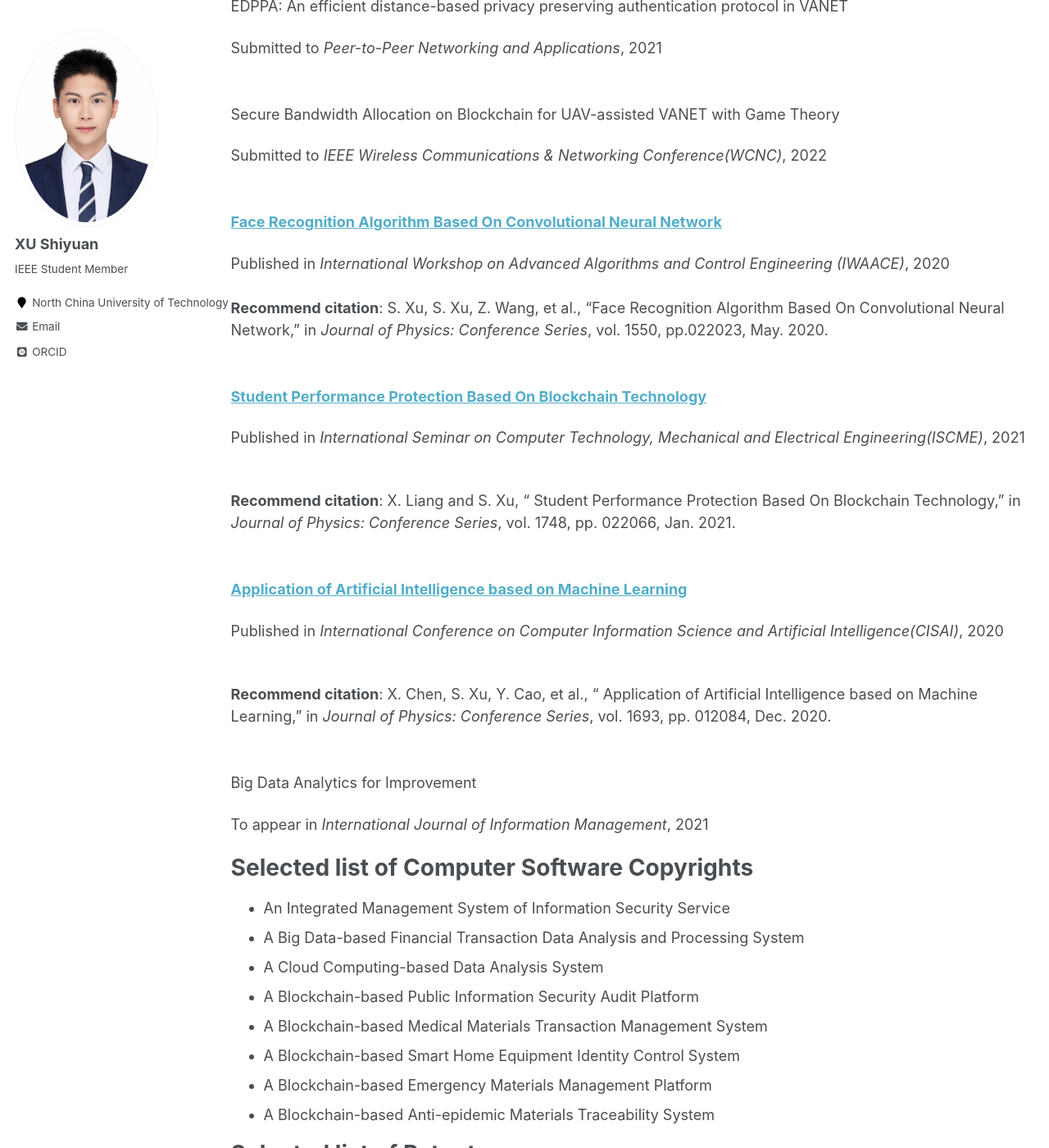
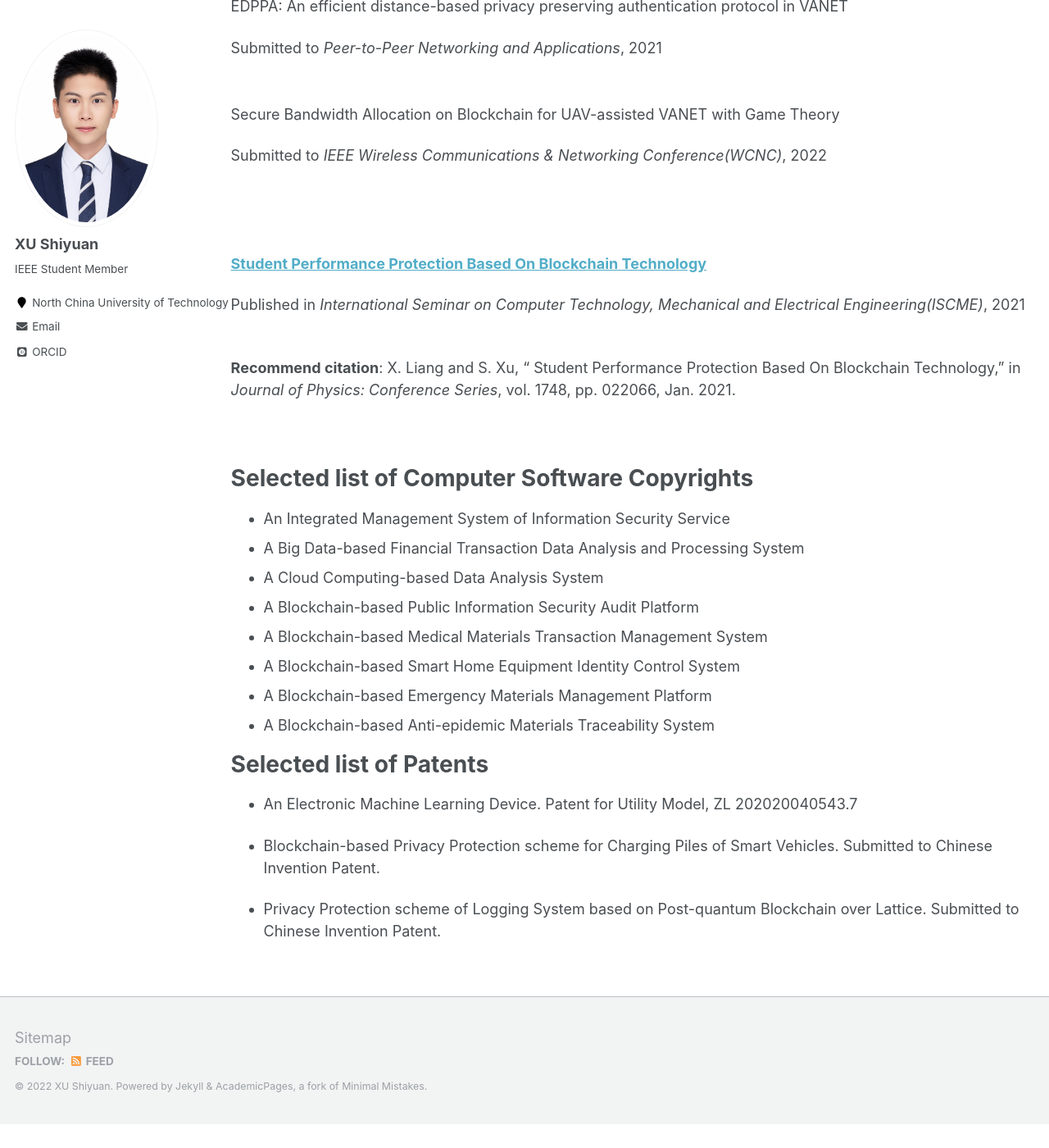
Before and after one commit to shiyuanjack/shiyuanjack.github.io, a Jekyll site: the page built from _pages/publications.md, in a window 1280 px wide and 1400 px high, scrolled down 1535 px. Shown: the whole window at 82% size. Built offline with Jekyll 4.4.1, drawn with Linux system fonts in a browser that asks for light colours; some web fonts are replaced; after the commit the page ends 2906 px from its top, so only the background shows below that; some of the changed text lies outside the part shown.

Commit message:
Update publications.md

```diff
--- a/_pages/publications.md
+++ b/_pages/publications.md
@@ -27,15 +27,15 @@ Submitted to *IEEE Transaction on Services Computing*, 2021
 <br><br><br>
 A Novel Post-Quantum Blind Signature for Log System in Blockchain
 
-To appear in *Computer Systems Science and Engineering, 2021*
+Published in *Computer Systems Science and Engineering, 2021*
 <br><br><br>
 LPPA: A Lightweight Privacy-Preserving Authentication Scheme for the Internet of Drones
 
-To appear in *International Conference on Communication Technology(ICCT)*, 2021
+Published in *International Conference on Communication Technology(ICCT)*, 2021
 <br><br><br>
 PPSEB: Post-quantum Public-key Searchable Encryption on Blockchain for E-healthcare Internet of Things
 
-Submitted to *Security and Communication Networks*, 2021
+Published in *Security and Communication Networks*, 2021
 <br><br><br>
 Anti-Quantum Attribute-based Signature for Secure EMRs Sharing Scheme with Blockchain
 
@@ -53,12 +53,7 @@ Submitted to *Peer-to-Peer Networking and Applications*, 2021
 Secure Bandwidth Allocation on Blockchain for UAV-assisted VANET with Game Theory
 
 Submitted to *IEEE Wireless Communications & Networking Conference(WCNC)*, 2022
-<br><br><br>
-[**Face Recognition Algorithm Based On Convolutional Neural Network**](https://iopscience.iop.org/article/10.1088/1742-6596/1550/2/022023/pdf)
 
-Published in *International Workshop on Advanced Algorithms and Control Engineering (IWAACE)*, 2020
-<br>
-**Recommend citation**: S. Xu, S. Xu, Z. Wang, et al., "Face Recognition Algorithm Based On Convolutional Neural Network," in *Journal of Physics: Conference Series*, vol. 1550, pp.022023, May. 2020.
 <br><br><br>
 [**Student Performance Protection Based On Blockchain Technology**](https://iopscience.iop.org/article/10.1088/1742-6596/1748/2/022006/pdf)
 
@@ -67,17 +62,6 @@ Published in *International Seminar on Computer Technology, Mechanical and Elect
 
 **Recommend citation**: X. Liang and S. Xu, " Student Performance Protection Based On Blockchain Technology," in *Journal of Physics: Conference Series*, vol. 1748, pp. 022066, Jan. 2021.
 <br><br><br>
-[**Application of Artificial Intelligence based on Machine Learning**](https://iopscience.iop.org/article/10.1088/1742-6596/1693/1/012084/pdf)
-
-Published in *International Conference on Computer Information Science and Artificial Intelligence(CISAI)*, 2020
-<br>
-
-**Recommend citation**: X. Chen, S. Xu, Y. Cao, et al., " Application of Artificial Intelligence based on Machine Learning," in *Journal of Physics: Conference Series*, vol. 1693, pp. 012084, Dec. 2020.
-<br><br><br>
-Big Data Analytics for Improvement
-
-To appear in *International Journal of Information Management*, 2021
-
 
 Selected list of Computer Software Copyrights
 ======
```
